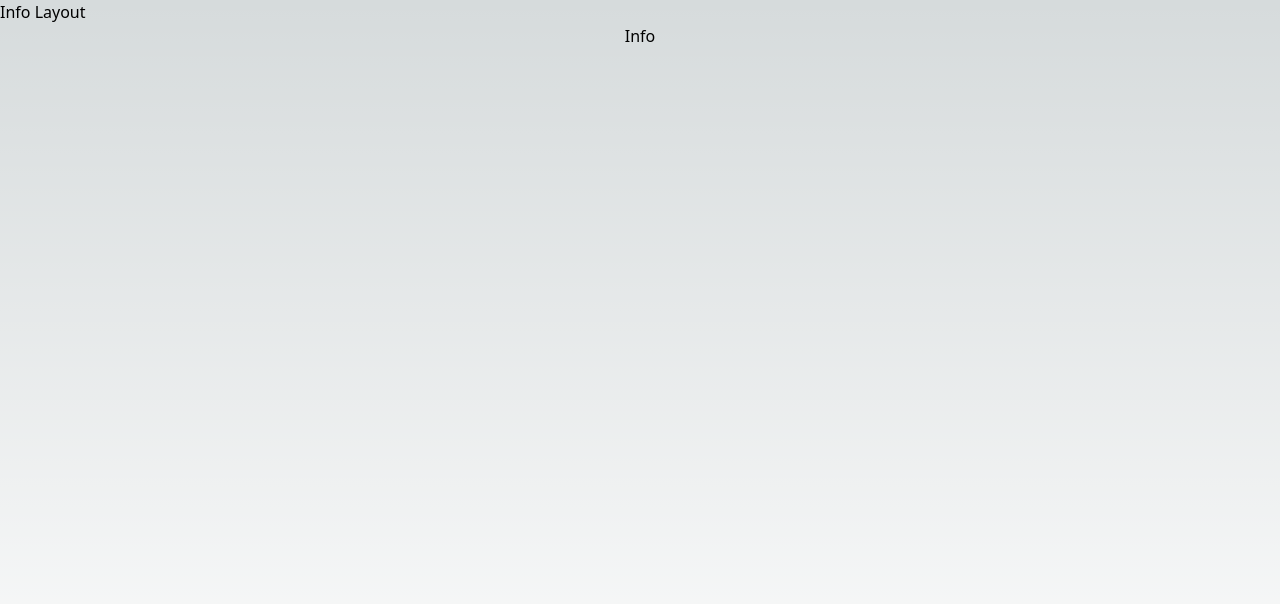
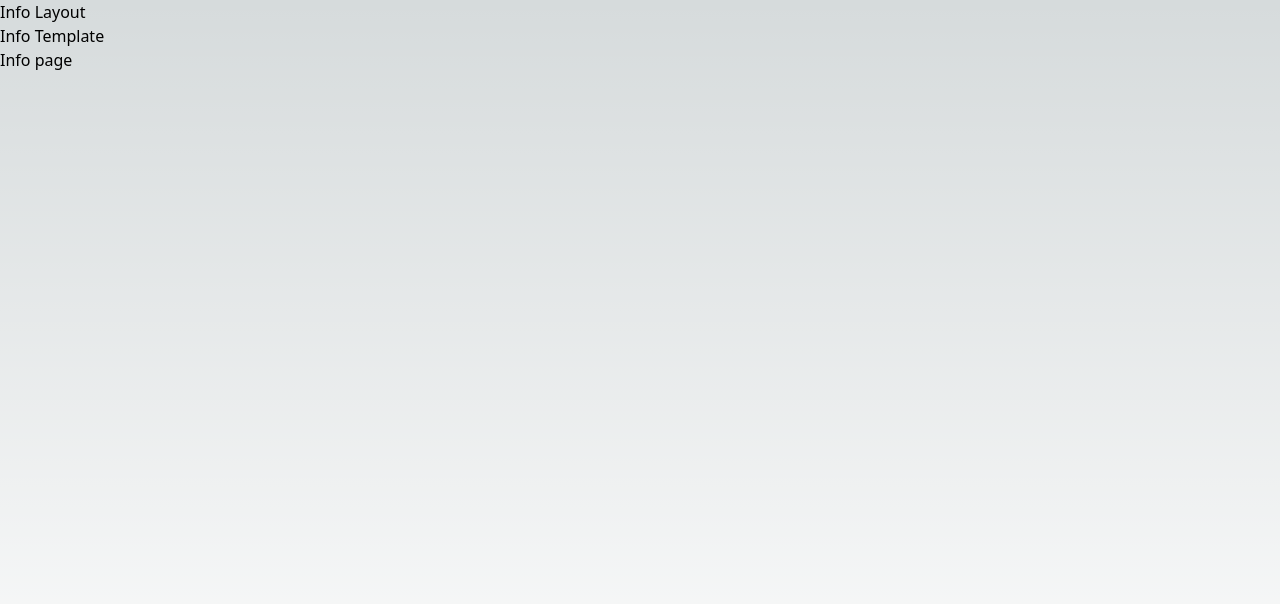
Before and after one commit to chuxinmofu/NextJs, a Next.js app: page /info in a window 1280 px wide. Shown: the top 604 px of the page. Built offline with nearby package versions, Linux system fonts and the light colour scheme.

Commit message:
feat：定义模板

```diff
--- a/app/info/page.jsx
+++ b/app/info/page.jsx
@@ -1,8 +1,8 @@
 
 export default function Info() {
     return (
-        <div className='flex justify-center'>
-            Info
+        <div>
+            Info page
         </div>
     );
 }
--- /dev/null
+++ b/app/info/template.jsx
@@ -0,0 +1,10 @@
+export default function InfoTemplate({ children }) {
+    return (
+        <>
+            <div>
+                Info Template
+            </div>
+            {children}
+        </>
+    );
+}
--- a/app/list/page.jsx
+++ b/app/list/page.jsx
@@ -1,6 +1,6 @@
 export default function List() {
     return (
-        <div className='flex justify-center'>
+        <div>
             List
         </div>
     );
--- /dev/null
+++ b/app/list/template.jsx
@@ -0,0 +1,10 @@
+export default function ListTemplate({ children }) {
+    return (
+        <>
+            <div>
+                List Template
+            </div>
+            {children}
+        </>
+    );
+}
```
